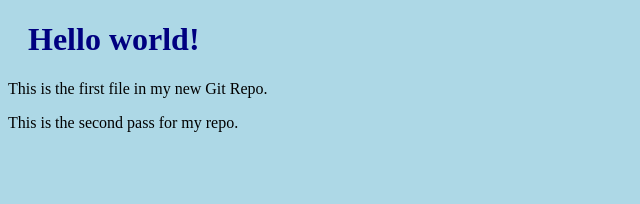
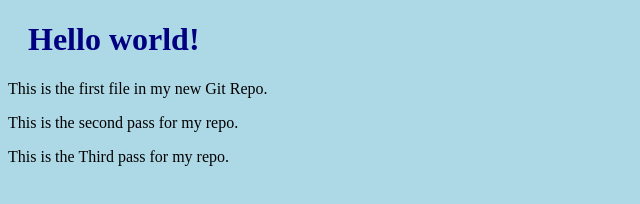
Before and after one commit to manash84/devopsrepo, a plain HTML site: page Index.html in a window 1280 px wide. Shown: the whole page, without its empty margins (0-640 px from the left). Drawn offline with Linux system fonts and the light colour scheme.

Commit message:
this is my second pass of teh code

```diff
--- a/Index.html
+++ b/Index.html
@@ -11,5 +11,7 @@
 
 <p>This is the second pass for my repo.</p>
 
+<p>This is the Third pass for my repo.</p>
+
 </body>
 </html>
```
